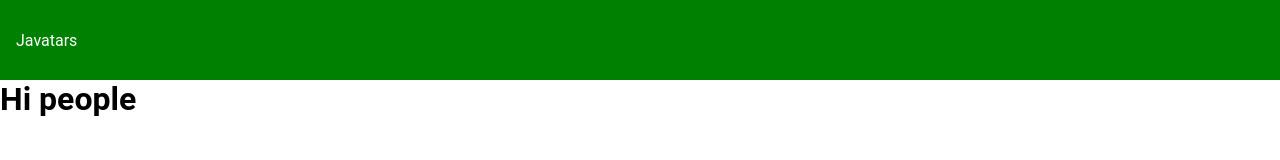
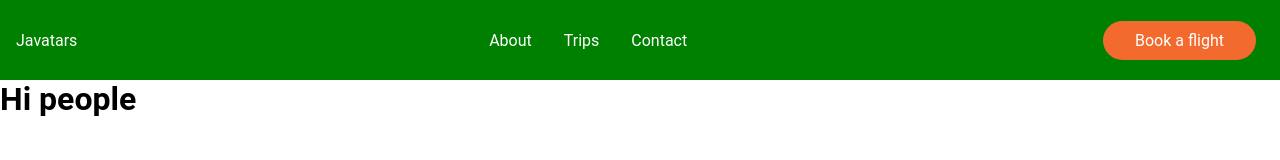
Before and after one commit to abdirahmanjama/travelmvp, a Gatsby site: page / in a window 1280 px wide. Built offline with nearby package versions, Linux system fonts and the light colour scheme; Gatsby itself is replaced by a stand-in of ours.

Commit message:
integrated navbar component with appropriate styling

```diff
--- /dev/null
+++ b/src/components/Button.js
@@ -0,0 +1,23 @@
+import React from 'react'
+import styled from 'styled-components'
+import {Link} from 'gatsby'
+
+export const Button = styled(Link)`
+    background: ${({primary}) => (primary ? `#F26A2E` : '#077BF1')};
+    white-space: nowrap;
+    padding: ${({big}) => (big ? '16px 40px' : '10px 32px')};
+    color: #fff;
+    font-size:  ${({big}) => (big ? '20px' : '16px')};
+    outline: none;
+    border: none;
+    min-width: 100px;
+    cursor: pointer;
+    text-decoration: none;
+    transition: 0.3s !important;
+    border-radius: ${({round}) => (round ? '50px' : 'none')};
+
+    &:hover {
+        background: ${({primary}) => (primary ? '#077BF1' : '#F26A2E')};
+
+    }
+`
--- /dev/null
+++ b/src/components/data/MenuItems.js
@@ -0,0 +1,6 @@
+export const MenuItems = [
+    {title: "About", link: "/about"},
+    {title: "Trips", link: "/trips"},
+    {title: "Contact", link: "/contact"},
+
+]
--- a/src/components/header.js
+++ b/src/components/header.js
@@ -3,12 +3,24 @@
 import { Link } from "gatsby"
 import styled from 'styled-components'
 import { FaBars } from 'react-icons/fa'
+import { MenuItems } from './data/MenuItems'
+import { Button } from './Button'
 
 const Header = () => {
+
   return(
     <Nav>
       <NavLink to ='/'>Javatars</NavLink>
       <Bars/>
+      <NavMenu>
+        {MenuItems.map((item, index) => (
+          <NavLink to={item.link} key={index}>{item.title}</NavLink>
+        ))}
+      </NavMenu>
+      <NavBtn>
+        <Button primary="true" round="true" to="/trips">Book a flight</Button>
+      </NavBtn>
+
     </Nav>
   )
 
@@ -42,7 +54,7 @@
 display: none;
 color:#fff;
 
-@media screen and (max-width: 760px){
+@media screen and (max-width: 768px){
   display: block;
   position: absolute;
   top: 0;
@@ -52,3 +64,26 @@
   cursor: pointer;
 }
 `
+
+const NavMenu = styled.div`
+display: flex;
+align-items: center;
+padding-right: 20px;
+
+@media screen and (max-width: 768px){
+  display:none;
+}
+
+
+`
+
+
+const NavBtn = styled.div`
+display: flex;
+align-items: center;
+margin-right: 24px;
+
+@media screen and (max-width: 768px){
+  display:none;
+}
+`
```
